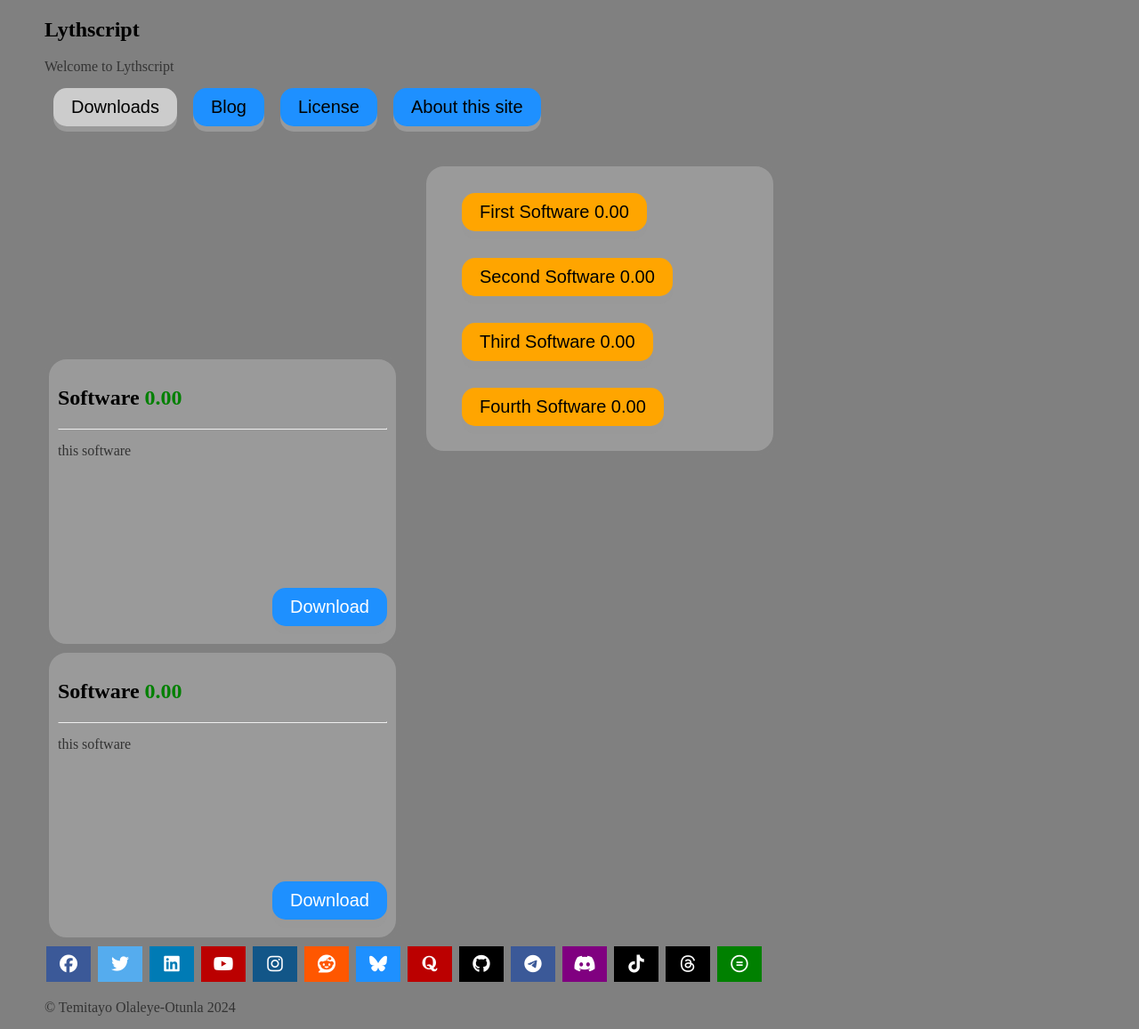
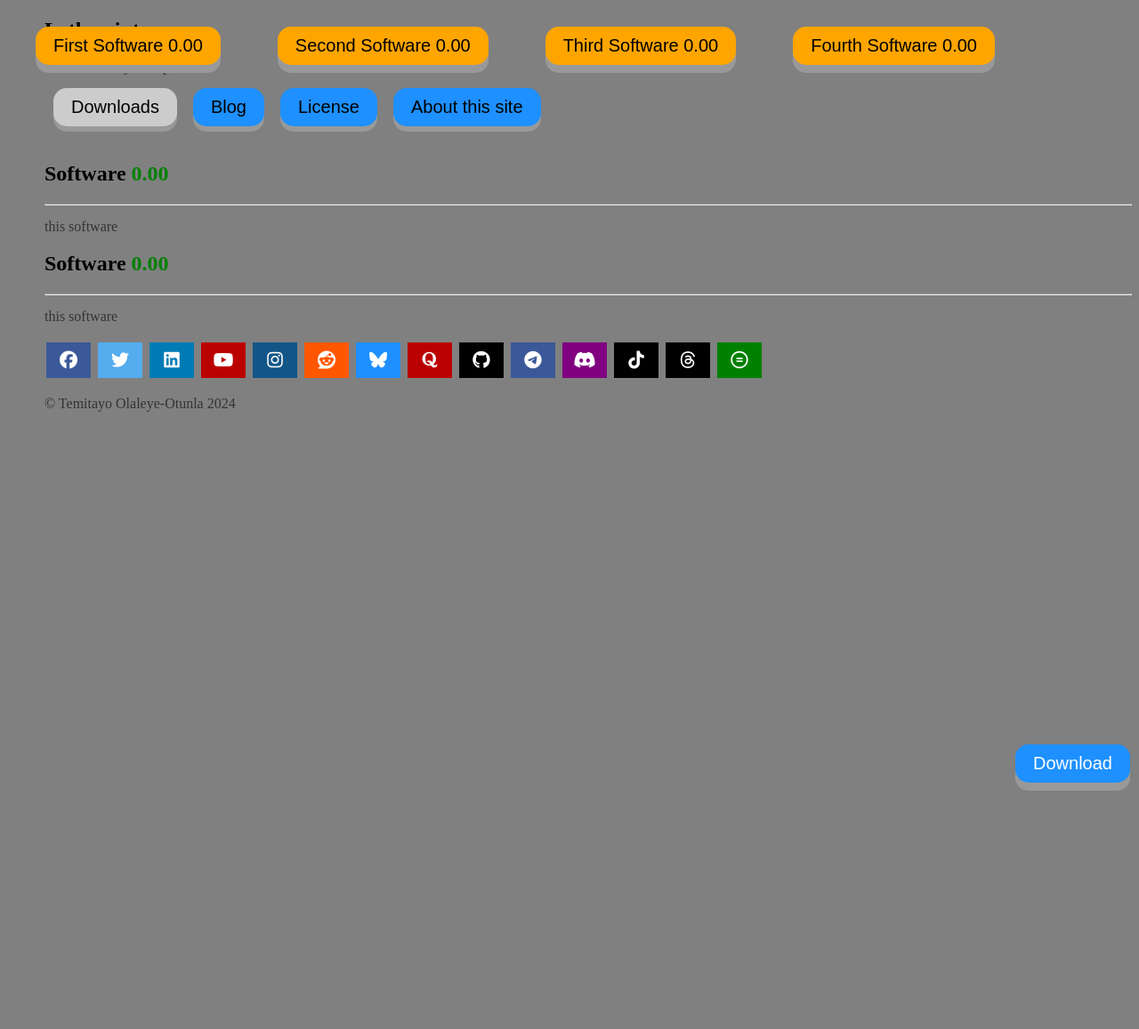
Before and after one commit to lythwind/lythwind.github.io, a Jekyll site: the page built from desktop.html, in a window 1280 px wide. Shown: the whole page at 89% size. Built offline with Jekyll 4.4.1, drawn with Linux system fonts in a browser that asks for light colours; nearby versions of some CDN libraries; after the commit the page ends 900 px from its top, so only the background shows below that.

Commit message:
Update desktop.css

```diff
--- a/css/desktop.css
+++ b/css/desktop.css
@@ -1,5 +1,5 @@
 
-.bdiv-container {
+.flex-container {
   border-radius: 25px;
   width: 370px;
   height: 300px;
@@ -7,7 +7,7 @@
   border: 5px solid gray;
   position: relative;
   background-color: rgba(255,255,255,0.2);
-  display: inline-block;
+  display: flex;
   margin-right: 20px;
 }
 
```
